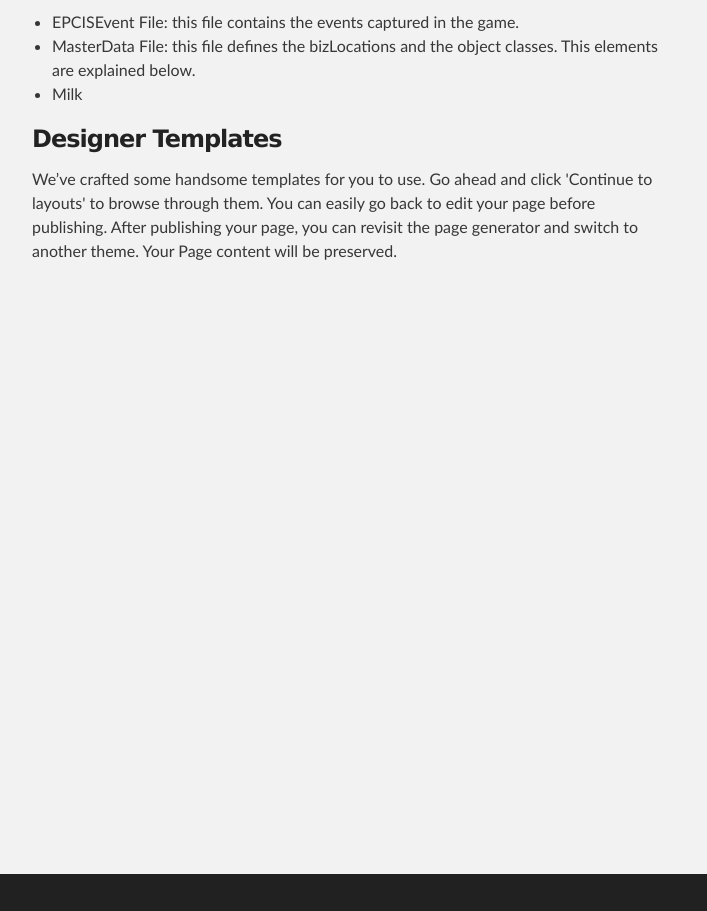
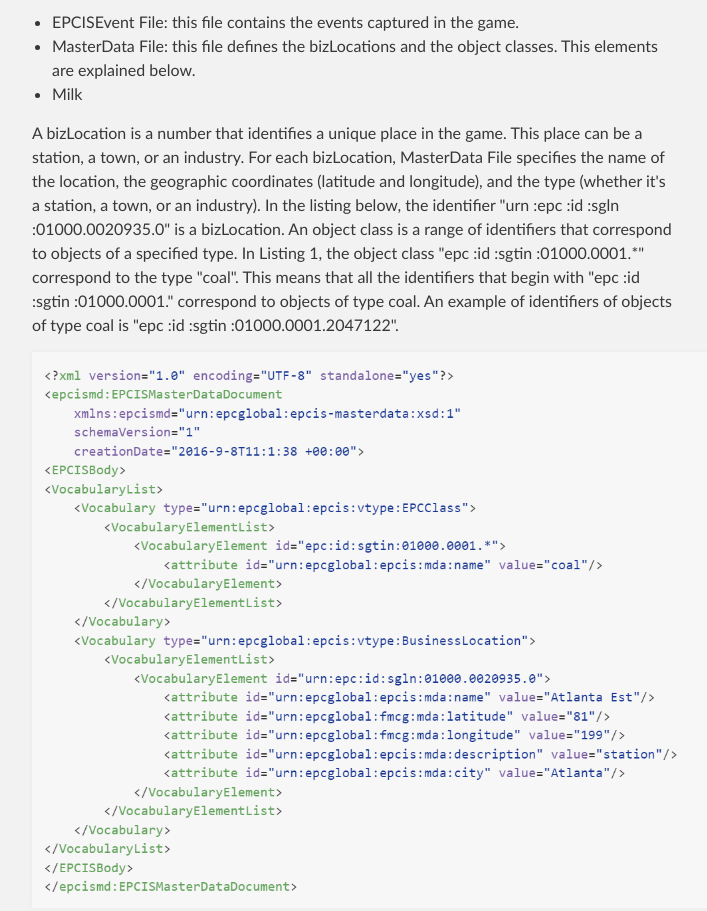
Before and after one commit to AnesBendimerad/EPCIS-Events-Generator-Based-On-OpenTTD, a plain HTML site: page index.html in a window 1280 px wide. Shown: the part 1000-1911 px from the top of the page, without its empty margins (288-995 px from the left). Before the commit the page ends 1874 px from the top, so only its background shows below. Drawn offline with Linux system fonts and the light colour scheme.

Commit message:
Update index.html

```diff
--- a/index.html
+++ b/index.html
@@ -47,7 +47,8 @@
   <li>Milk</li>
 </ul>
 </p>
-
+<p>A bizLocation is a number that identifies a unique place in the game. This place can be a station, a town, or an industry. For each bizLocation, MasterData File specifies the name of the location, the geographic coordinates (latitude and longitude), and the type (whether it's a station, a town, or an industry). In the listing below, the identifier "urn :epc :id :sgln :01000.0020935.0" is a bizLocation. An object class is a range of identifiers that correspond to objects of a specified type. In Listing 1, the object class "epc :id :sgtin :01000.0001.*" correspond to the type "coal". This means that all the identifiers that begin with "epc :id :sgtin :01000.0001." correspond to objects of type coal. An example of identifiers of objects of type coal is "epc :id :sgtin :01000.0001.2047122".</p>
+<p><img src="images/listing1.PNG" alt="" ></p>
 <h3>
 <a id="designer-templates" class="anchor" href="#designer-templates" aria-hidden="true"><span aria-hidden="true" class="octicon octicon-link"></span></a>Designer Templates</h3>
 
```
